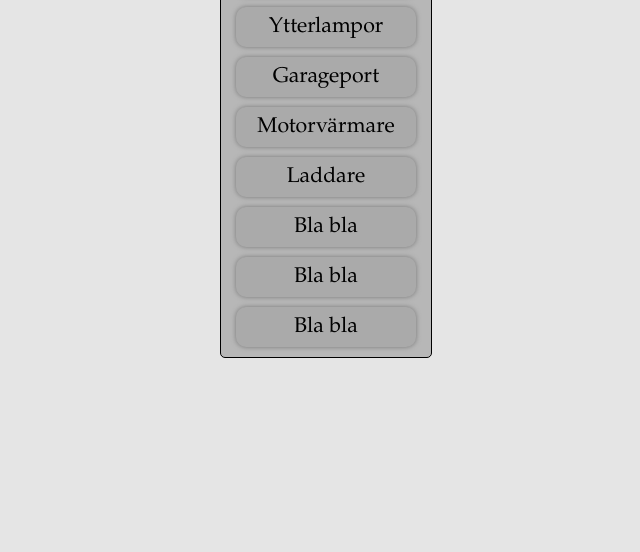
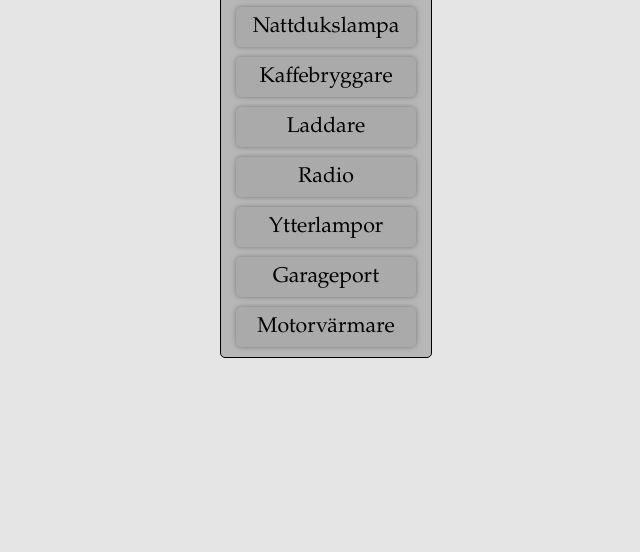
Before and after one commit to nile16/Tema5, a plain HTML site: page index_mobil.html in a window 1280 px wide. Shown: the part 248-800 px from the top of the page, without its empty margins (314-954 px from the left). Drawn offline with Linux system fonts and the light colour scheme.

Commit message:
Ändrade knappnamn och lite fix med keypad

```diff
--- a/index_mobil.html
+++ b/index_mobil.html
@@ -64,7 +64,7 @@ transform: translate(-50%, -50%);
 	justify-content: center;
 	align-items: center;
 	box-shadow: 0px 0px 5px #777777;
-	border-radius: 10px;
+	border-radius: 5px;
 	background-color: #AAAAAA;
 	cursor: pointer;
 }
@@ -128,14 +128,14 @@ transform: translate(-50%, -50%);
 
 <div id="wrapper">
 	<div id="keypad">
-		<div class="button" id="b1" onclick="ws.send('7')"  >Kaffebryggare</div>
-		<div class="button" id="b2" onclick="ws.send('11')" >Ytterlampor</div>
-		<div class="button" id="b3" onclick="ws.send('13')" >Garageport</div>
-		<div class="button" id="b4" onclick="ws.send('15')" >Motorvärmare</div>
-		<div class="button" id="b5" onclick="ws.send('29')" >Laddare</div>
-		<div class="button" id="b6" onclick="ws.send('31')" >Bla bla</div>
-		<div class="button" id="b7" onclick="ws.send('33')" >Bla bla</div>
-		<div class="button" id="b8" onclick="ws.send('35')" >Bla bla</div>
+		<div class="button" id="b1" onclick="ws.send('7')"  >Tekokare</div>
+		<div class="button" id="b2" onclick="ws.send('11')" >Nattdukslampa</div>
+		<div class="button" id="b3" onclick="ws.send('13')" >Kaffebryggare</div>
+		<div class="button" id="b4" onclick="ws.send('15')" >Laddare</div>
+		<div class="button" id="b5" onclick="ws.send('29')" >Radio</div>
+		<div class="button" id="b6" onclick="ws.send('31')" >Ytterlampor</div>
+		<div class="button" id="b7" onclick="ws.send('33')" >Garageport</div>
+		<div class="button" id="b8" onclick="ws.send('35')" >Motorvärmare</div>
 	</div>
 </div>
 </body>
```
